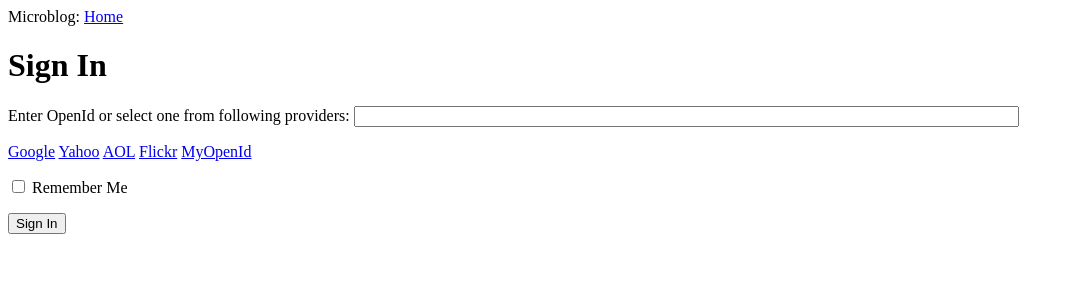
After one commit to akanshugupta9/microblog, a Flask app: page /login in a window 1280 px wide. The commit adds this page. Shown: the top 300 px of the page, without its empty margins (0-1074 px from the left). Run offline with Flask 2, Linux system fonts and the light colour scheme.

Commit message:
Part 3: Web Forms

```diff
--- a/app/__init__.py
+++ b/app/__init__.py
@@ -1,4 +1,5 @@
 from flask import Flask
 
 app = Flask(__name__)
+app.config.from_object('config')
 from app import views
--- /dev/null
+++ b/app/forms.py
@@ -0,0 +1,7 @@
+from flask_wtf import Form
+from wtforms import StringField, BooleanField
+from wtforms.validators import DataRequired
+
+class LoginForm(Form):
+    openid = StringField('openid', validators=[DataRequired()])
+    remember_me = BooleanField('remember_me', default=False)
--- a/app/templates/base.html
+++ b/app/templates/base.html
@@ -7,7 +7,16 @@
         {% endif %}
     </head>
     <body>
-        <div>Microblog: <a href="/index.html">Home</a></div>
+        <div>Microblog: <a href="/index">Home</a></div>
+        {% with messages = get_flashed_messages() %}
+            {% if messages %}
+                <ul>
+                    {% for message in messages %}
+                    <li>{{ message }}</li>
+                    {% endfor %}
+                </ul>
+            {% endif %}
+        {% endwith %}
         {% block content %}{% endblock %}
     </body>
 </html>
--- /dev/null
+++ b/app/templates/login.html
@@ -0,0 +1,31 @@
+{% extends "base.html" %}
+
+{% block content %}
+<script type="text/javascript">
+    function set_openid(openid, pr){
+        u = openid.search('<username>')
+        if ( u != -1 ){
+            user = prompt( 'Enter your ' + pr + ' Username:' )
+            openid = openid.substr(0,u) + user
+        }
+        form = document.forms['login'];
+        form.elements['openid'].value = openid
+    }
+</script>
+<h1>Sign In</h1>
+<form action="" method="post" name="login">
+    {{ form.hidden_tag() }}
+    <p>Enter OpenId or select one from following providers: {{ form.openid(size=80) }}<br>
+    {% for error in form.openid.errors %}
+    <span style="color: red;">[{{ error }}]</span>
+    {% endfor %}
+    </p>
+    <p>
+        {% for provider in providers %}
+        <a href="javascript:set_openid('{{ provider.url }}', '{{ provider.name }}');">{{ provider.name }}</a>
+        {% endfor %}
+    </p>
+    <p>{{ form.remember_me }} Remember Me</p>
+    <p><input type="submit" value="Sign In"></p>
+</form>
+{% endblock %}
--- a/app/views.py
+++ b/app/views.py
@@ -1,8 +1,13 @@
+from flask import flash
 from flask import render_template
+from werkzeug.utils import redirect
+
 from app import app
+from app.forms import LoginForm
+
 
 @app.route('/')
-@app.route('/index.html')
+@app.route('/index')
 def index():
     posts = [
         { 'author' : 'nik',
@@ -15,3 +20,15 @@ def index():
                            title='Home',
                            posts=posts,
                            user=user)
+
+@app.route('/login', methods=['GET', 'POST'])
+def login():
+    form = LoginForm()
+    if form.validate_on_submit():
+        flash('Login requested for OpenId = %s and Remeber Me = %s' %
+              (form.openid.data, form.remember_me.data))
+        return redirect('/index')
+    return render_template('login.html',
+                           title='Sign In',
+                           form=form,
+                           providers=app.config['OPENID_PROVIDERS'])
```
Also changed, not shown: config.py (added, +10 -0 lines).
